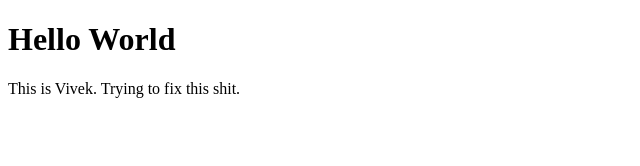
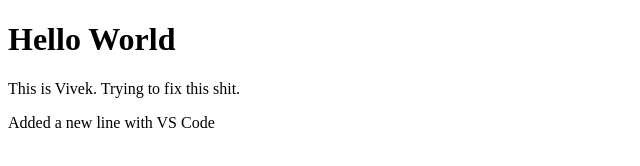
Before and after one commit to viveknest/viveknest.github.io, a plain HTML site: page index.html in a window 1280 px wide. Shown: the whole page, without its empty margins (0-640 px from the left). Drawn offline with Linux system fonts and the light colour scheme.

Commit message:
Changed with VS Code

```diff
--- a/index.html
+++ b/index.html
@@ -3,5 +3,7 @@
 <body>
 <h1>Hello World</h1>
 <p>This is Vivek. Trying to fix this shit. </p>
+<p>Added a new line with VS Code </p>
+
 </body>
 </html>
```
